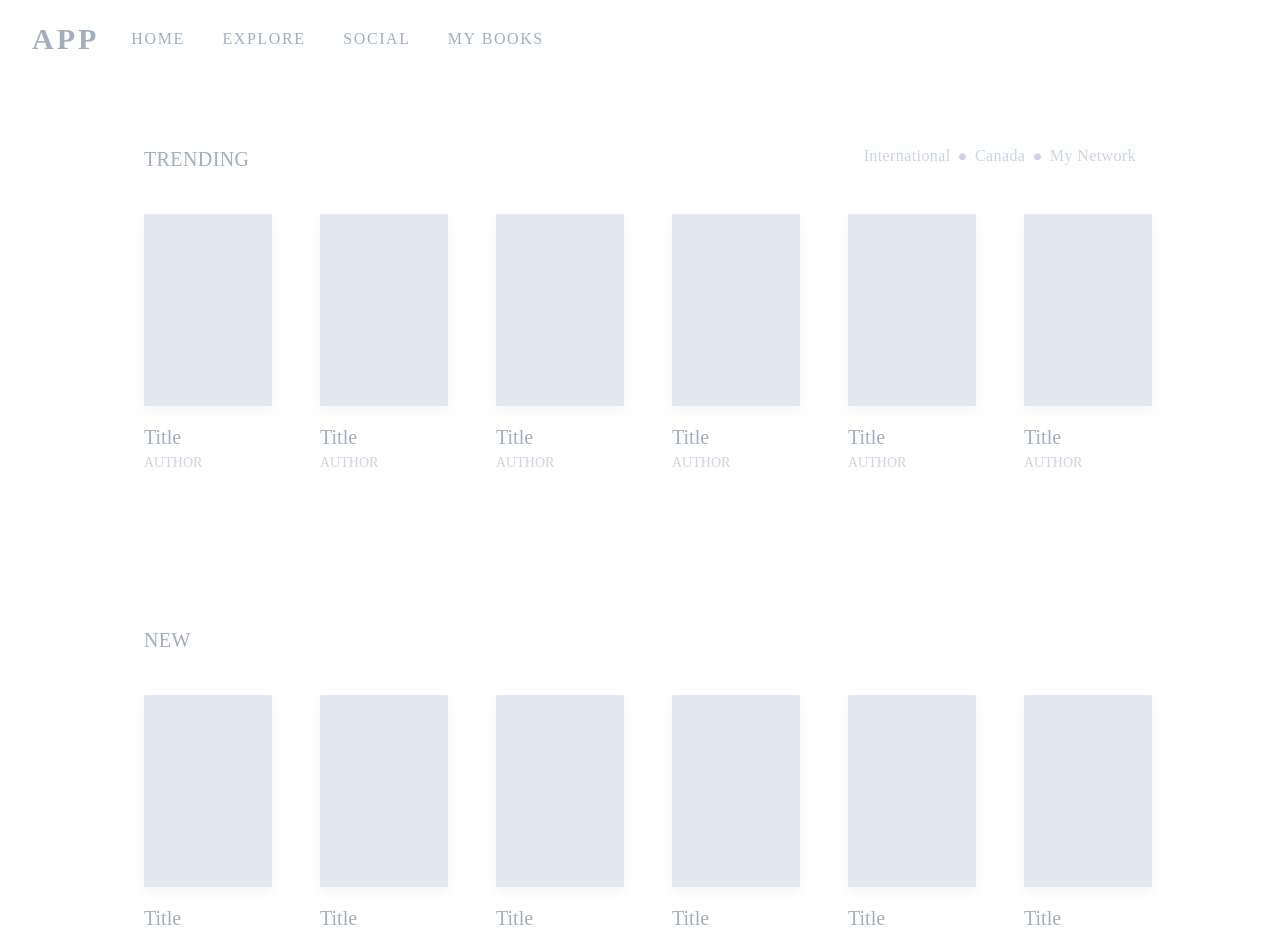
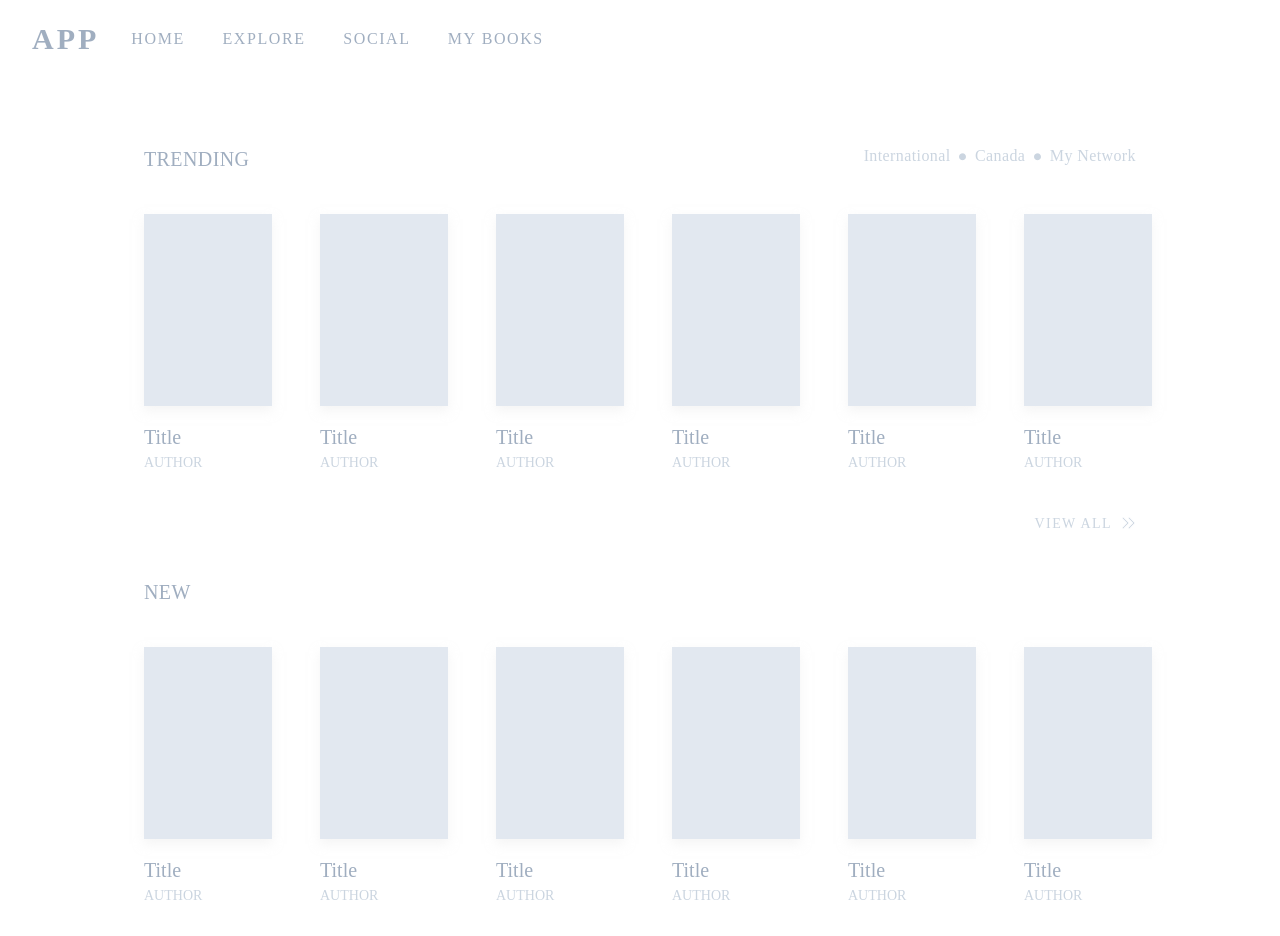
Before and after one commit to andrewzulaybar/books, an Angular app: page / in a window 1280 px wide. Shown: the top 936 px of the page. Built offline with nearby package versions, Linux system fonts and the light colour scheme.

Commit message:
Add footers

```diff
--- a/src/app/home/home.component.css
+++ b/src/app/home/home.component.css
@@ -2,8 +2,12 @@
   @apply h-full px-12 w-full;
 }
 
-section {
-  @apply p-12;
+#new {
+  @apply px-12 pb-12;
+}
+
+#trending {
+  @apply px-12 pt-12;
 }
 
 .card {
@@ -42,8 +46,36 @@ section {
   @apply text-gray-400 text-sm uppercase;
 }
 
+.fa-angle-double-right {
+  /* Positioning */
+  @apply mb-px;
+  /* Typography */
+  @apply text-base;
+  -webkit-text-stroke: 1px white;
+}
+
 .section__body {
   @apply flex justify-between px-6;
+}
+
+.section__footer {
+  @apply h-12 px-12 w-full;
+}
+
+.section__footer__more {
+  /* Positioning */
+  @apply float-right;
+  /* Box-model */
+  @apply flex items-center;
+  /* Typography */
+  @apply text-gray-400 text-sm uppercase;
+}
+
+.section__footer__more h2 {
+  /* Box-model */
+  @apply mx-2;
+  /* Typography */
+  @apply tracking-widest;
 }
 
 .section__header {
--- a/src/app/home/home.component.html
+++ b/src/app/home/home.component.html
@@ -1,7 +1,7 @@
 <div id="home">
 
   <!-- Trending -->
-  <section>
+  <section id="trending">
     <div class="section__header">
       <h1 class="section__header__title">
         Trending
@@ -29,10 +29,16 @@
         </div>
       </div>
     </div>
+    <div class="section__footer">
+      <div class="section__footer__more">
+        <h2>View All</h2>
+        <i class="fas fa-angle-double-right"></i>
+      </div>
+    </div>
   </section>
 
   <!-- New -->
-  <section>
+  <section id="new">
     <div class="section__header">
       <h1 class="section__header__title">
         New
@@ -47,6 +53,12 @@
         </div>
       </div>
     </div>
+    <div class="section__footer">
+      <div class="section__footer__more">
+        <h2>View All</h2>
+        <i class="fas fa-angle-double-right"></i>
+      </div>
+    </div>
   </section>
 
 </div>
--- a/src/index.html
+++ b/src/index.html
@@ -6,6 +6,7 @@
     <base href="/">
     <meta name="viewport" content="width=device-width, initial-scale=1">
     <link rel="icon" type="image/x-icon" href="favicon.ico">
+    <script src="https://kit.fontawesome.com/c708333903.js" crossorigin="anonymous"></script>
   </head>
   <body>
     <app-root></app-root>
```
